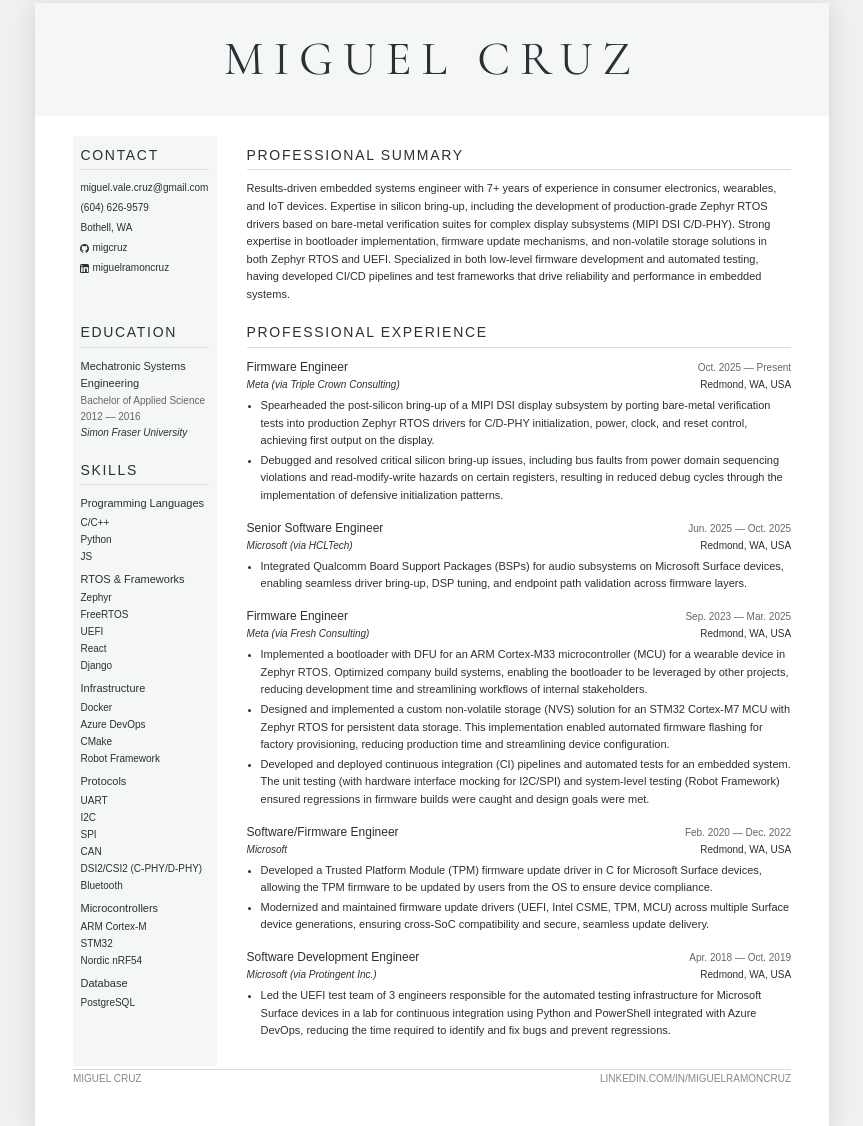
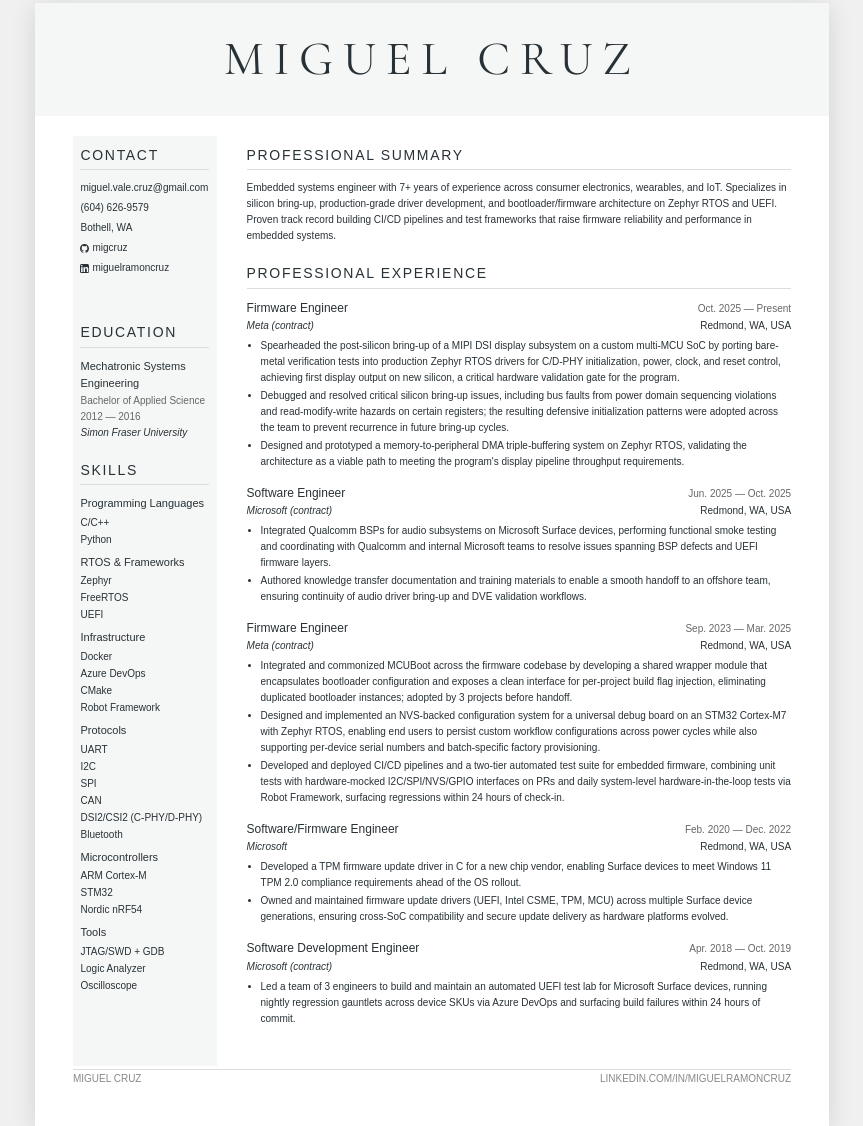
Before and after one commit to migcruz/cruzmiguelresume, a plain HTML site: page src/index.html in a window 1280 px wide. Shown: the part 29-1155 px from the top of the page, without its empty margins (208-1071 px from the left). Drawn offline with Linux system fonts and the light colour scheme; a web font is replaced by a local one.

Commit message:
updated resume content

```diff
--- a/src/index.html
+++ b/src/index.html
@@ -60,7 +60,6 @@
             <ul class="skill-list">
               <li>C/C++</li>
               <li>Python</li>
-              <li>JS</li>
             </ul>
           </div>
           <div class="skill-group">
@@ -69,8 +68,6 @@
               <li>Zephyr</li>
               <li>FreeRTOS</li>
               <li>UEFI</li>
-              <li>React</li>
-              <li>Django</li>
             </ul>
           </div>
           <div class="skill-group">
@@ -102,9 +99,11 @@
             </ul>
           </div>
           <div class="skill-group">
-            <span class="skill-label">Database</span>
+            <span class="skill-label">Tools</span>
             <ul class="skill-list">
-              <li>PostgreSQL</li>
+              <li>JTAG/SWD + GDB</li>
+              <li>Logic Analyzer</li>
+              <li>Oscilloscope</li>
             </ul>
           </div>
         </section>
@@ -116,10 +115,8 @@
         <section>
           <h2>Professional Summary</h2>
           <p>
-            Results-driven embedded systems engineer with 7+ years of experience in consumer electronics, wearables, and IoT devices.
-            Expertise in silicon bring-up, including the development of production-grade Zephyr RTOS drivers based on bare-metal verification suites for complex display subsystems (MIPI DSI C/D-PHY).
-            Strong expertise in bootloader implementation, firmware update mechanisms, and non-volatile storage solutions in both Zephyr RTOS and UEFI.
-            Specialized in both low-level firmware development and automated testing, having developed CI/CD pipelines and test frameworks that drive reliability and performance in embedded systems.
+            Embedded systems engineer with 7+ years of experience across consumer electronics, wearables, and IoT. Specializes in silicon bring-up, production-grade driver development,
+            and bootloader/firmware architecture on Zephyr RTOS and UEFI. Proven track record building CI/CD pipelines and test frameworks that raise firmware reliability and performance in embedded systems.
           </p>
         </section>
 
@@ -131,26 +128,30 @@
               <span class="entry-title">Firmware Engineer</span>
               <span class="entry-date">Oct. 2025 — Present</span>
             </div>
-            <div class="entry-sub"><span class="entry-company">Meta (via Triple Crown Consulting)</span><span class="entry-location">Redmond, WA, USA</span></div>
+            <div class="entry-sub"><span class="entry-company">Meta (contract)</span><span class="entry-location">Redmond, WA, USA</span></div>
             <ul>
-              <li>Spearheaded the post-silicon bring-up of a MIPI DSI display subsystem by porting bare-metal verification tests into production Zephyr RTOS drivers for C/D-PHY initialization, power, clock, and reset control,
-                  achieving first output on the display.
+              <li>Spearheaded the post-silicon bring-up of a MIPI DSI display subsystem on a custom multi-MCU SoC by porting bare-metal verification tests into production Zephyr RTOS drivers for C/D-PHY initialization,
+                power, clock, and reset control, achieving first display output on new silicon, a critical hardware validation gate for the program.
               </li>
-              <li>Debugged and resolved critical silicon bring-up issues, including bus faults from power domain sequencing violations and read-modify-write hazards on certain registers, resulting in reduced
-                  debug cycles through the implementation of defensive initialization patterns.
+              <li>Debugged and resolved critical silicon bring-up issues, including bus faults from power domain sequencing violations and read-modify-write hazards on certain registers; the resulting defensive
+                  initialization patterns were adopted across the team to prevent recurrence in future bring-up cycles.
+              </li>
+              <li>Designed and prototyped a memory-to-peripheral DMA triple-buffering system on Zephyr RTOS, validating the architecture as a viable path to meeting the program's display pipeline throughput requirements.
               </li>
             </ul>
           </div>
 
           <div class="entry">
             <div class="entry-header">
-              <span class="entry-title">Senior Software Engineer</span>
+              <span class="entry-title">Software Engineer</span>
               <span class="entry-date">Jun. 2025 — Oct. 2025</span>
             </div>
-            <div class="entry-sub"><span class="entry-company">Microsoft (via HCLTech)</span><span class="entry-location">Redmond, WA, USA</span></div>
+            <div class="entry-sub"><span class="entry-company">Microsoft (contract)</span><span class="entry-location">Redmond, WA, USA</span></div>
             <ul>
-              <li>Integrated Qualcomm Board Support Packages (BSPs) for audio subsystems on Microsoft Surface devices, enabling seamless driver bring-up,
-                DSP tuning, and endpoint path validation across firmware layers.
+              <li>Integrated Qualcomm BSPs for audio subsystems on Microsoft Surface devices, performing functional smoke testing and coordinating with Qualcomm and internal Microsoft teams to
+                  resolve issues spanning BSP defects and UEFI firmware layers.
+              </li>
+              <li>Authored knowledge transfer documentation and training materials to enable a smooth handoff to an offshore team, ensuring continuity of audio driver bring-up and DVE validation workflows.
               </li>
             </ul>
           </div>
@@ -160,19 +161,16 @@
               <span class="entry-title">Firmware Engineer</span>
               <span class="entry-date">Sep. 2023 — Mar. 2025</span>
             </div>
-            <div class="entry-sub"><span class="entry-company">Meta (via Fresh Consulting)</span><span class="entry-location">Redmond, WA, USA</span></div>
+            <div class="entry-sub"><span class="entry-company">Meta (contract)</span><span class="entry-location">Redmond, WA, USA</span></div>
             <ul>
-              <li>Implemented a bootloader with DFU for an ARM Cortex-M33 microcontroller (MCU) for a wearable
-                  device in Zephyr RTOS. Optimized company build systems, enabling the bootloader to be leveraged
-                  by other projects, reducing development time and streamlining workflows of internal stakeholders.
+              <li>Integrated and commonized MCUBoot across the firmware codebase by developing a shared wrapper module that encapsulates bootloader configuration and exposes a clean interface for
+                  per-project build flag injection, eliminating duplicated bootloader instances; adopted by 3 projects before handoff.
               </li>
-              <li>Designed and implemented a custom non-volatile storage (NVS) solution for an STM32 Cortex-M7
-                  MCU with Zephyr RTOS for persistent data storage. This implementation enabled automated firmware
-                  flashing for factory provisioning, reducing production time and streamlining device configuration.
+              <li>Designed and implemented an NVS-backed configuration system for a universal debug board on an STM32 Cortex-M7 with Zephyr RTOS, enabling end users to persist custom workflow
+                  configurations across power cycles while also supporting per-device serial numbers and batch-specific factory provisioning.
               </li>
-              <li>Developed and deployed continuous integration (CI) pipelines and automated tests for an embedded
-                  system. The unit testing (with hardware interface mocking for I2C/SPI) and system-level testing (Robot
-                  Framework) ensured regressions in firmware builds were caught and design goals were met.
+              <li>Developed and deployed CI/CD pipelines and a two-tier automated test suite for embedded firmware, combining unit tests with hardware-mocked I2C/SPI/NVS/GPIO interfaces on PRs
+                  and daily system-level hardware-in-the-loop tests via Robot Framework, surfacing regressions within 24 hours of check-in.
               </li>
             </ul>
           </div>
@@ -184,11 +182,11 @@
             </div>
             <div class="entry-sub"><span class="entry-company">Microsoft</span><span class="entry-location">Redmond, WA, USA</span></div>
             <ul>
-              <li>Developed a Trusted Platform Module (TPM) firmware update driver in C for Microsoft Surface devices,
-                  allowing the TPM firmware to be updated by users from the OS to ensure device compliance.
+              <li>Developed a TPM firmware update driver in C for a new chip vendor, enabling Surface devices to meet Windows 11 TPM 2.0 compliance
+                  requirements ahead of the OS rollout.
               </li>
-              <li>Modernized and maintained firmware update drivers (UEFI, Intel CSME, TPM, MCU) across multiple
-                  Surface device generations, ensuring cross-SoC compatibility and secure, seamless update delivery.
+              <li>Owned and maintained firmware update drivers (UEFI, Intel CSME, TPM, MCU) across multiple Surface device generations,
+                  ensuring cross-SoC compatibility and secure update delivery as hardware platforms evolved.
               </li>
             </ul>
           </div>
@@ -198,11 +196,10 @@
               <span class="entry-title">Software Development Engineer</span>
               <span class="entry-date">Apr. 2018 — Oct. 2019</span>
             </div>
-            <div class="entry-sub"><span class="entry-company">Microsoft (via Protingent Inc.)</span><span class="entry-location">Redmond, WA, USA</span></div>
+            <div class="entry-sub"><span class="entry-company">Microsoft (contract)</span><span class="entry-location">Redmond, WA, USA</span></div>
             <ul>
-              <li>Led the UEFI test team of 3 engineers responsible for the automated testing infrastructure for
-                  Microsoft Surface devices in a lab for continuous integration using Python and PowerShell integrated
-                  with Azure DevOps, reducing the time required to identify and fix bugs and prevent regressions.
+              <li>Led a team of 3 engineers to build and maintain an automated UEFI test lab for Microsoft Surface devices, running nightly regression gauntlets
+                  across device SKUs via Azure DevOps and surfacing build failures within 24 hours of commit.
               </li>
             </ul>
           </div>
--- a/src/style.css
+++ b/src/style.css
@@ -218,7 +218,7 @@ section h2 {
 .main-col section:first-child h2 { font-size: 14px; }
 
 .main-col section:first-child p {
-  font-size: 11px;
+  font-size: 10px;
 }
 
 /* ─────────────────────────────────────────────────────────
@@ -277,7 +277,7 @@ section h2 {
 
 .entry ul li {
   margin-bottom: 2px;
-  font-size: 11px;
+  font-size: 10px;
 }
 
 /* ── Page footer ────────────────────────────────────────── */
```
